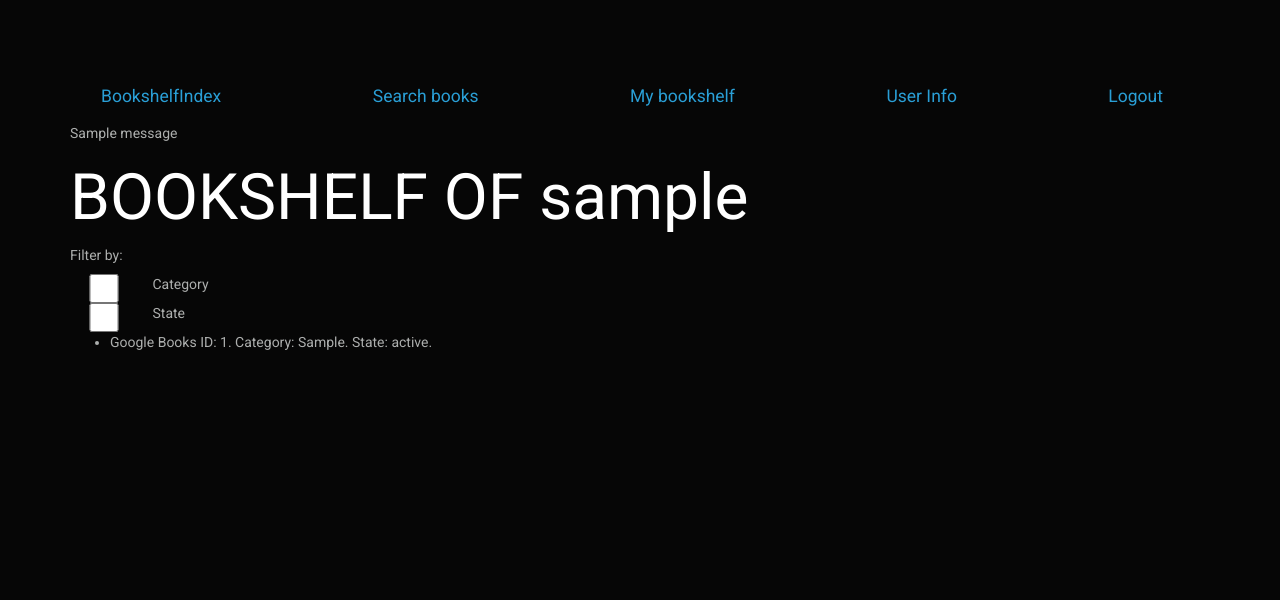
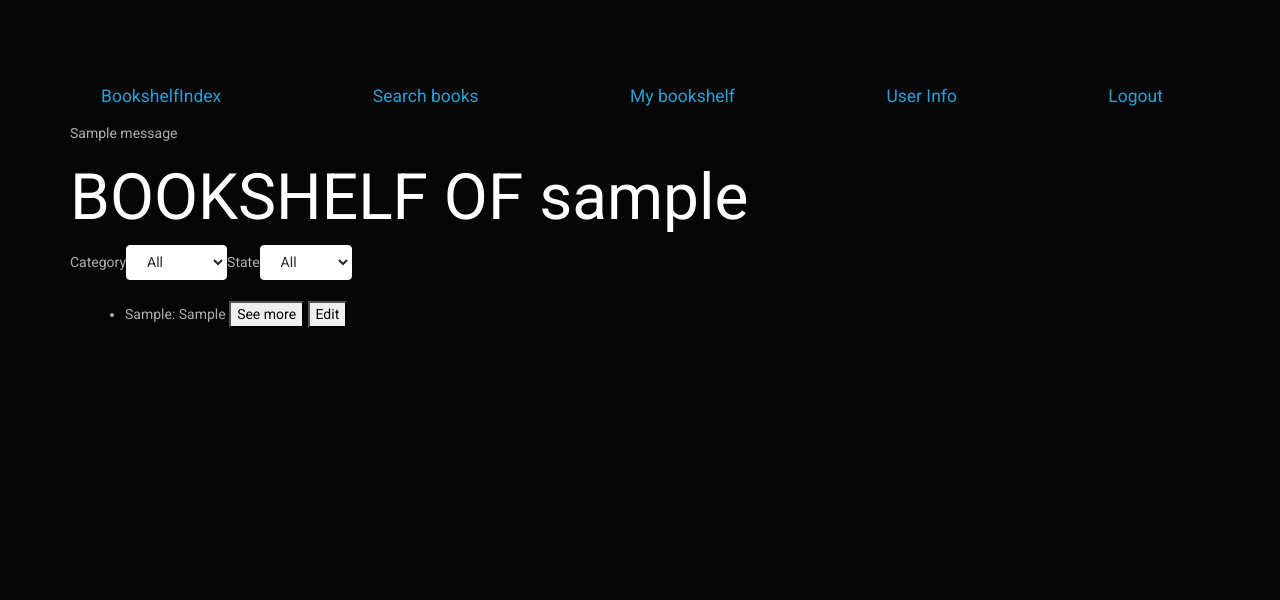
Before and after one commit to matildegarelik/bookshelf, a Flask app: page /bookshelf in a window 1280 px wide. Shown: the top 600 px of the page. Run offline with Flask 2, Linux system fonts and the light colour scheme; the visitor is signed in with stand-in values (Sample User, id 1); tables that the repository leaves empty hold one stand-in row (values such as "Sample post"); one stand-in notice (Sample message) is shown; some libraries are stand-ins or nearby versions.

Commit message:
basic functionalities ready, missing better frontend

```diff
--- a/main.py
+++ b/main.py
@@ -4,11 +4,13 @@ from flask_sqlalchemy import SQLAlchemy
 from sqlalchemy_serializer import SerializerMixin
 from sqlalchemy.orm import relationship
 from flask_migrate import Migrate
+import json
+from sqlalchemy.ext.declarative import DeclarativeMeta
 
 
 app = Flask(__name__)
 app.secret_key = "12345678"
-app.permanent_session_lifetime = timedelta(minutes=5)
+app.permanent_session_lifetime = timedelta(hours=5)
 
 PSQL_USER = 'postgres'
 PSQL_PASSWORD = 'matilde'
@@ -40,6 +42,16 @@ class User(db.Model, SerializerMixin):
         self.email = email
         self.password = password
 
+    @property
+    def serialize(self):
+        return {
+            'first_name': self.first_name,
+            'last_name': self.last_name,
+            'username': self.username,
+            'email': self.email,
+            'password': self.password
+        }
+
 
 class Book(db.Model, SerializerMixin):
     _id = db.Column("id", db.Integer, primary_key=True)
@@ -57,6 +69,17 @@ class Book(db.Model, SerializerMixin):
         self.state = state
         self.category = category
         self.user_id = user_id
+
+    @property
+    def serialize(self):
+        return {
+            'gb_id': self.gb_id,
+            'ii_type': self.ii_type,
+            'ii_value': self.ii_value,
+            'state': self.state,
+            'category': self.category,
+            'user_id': self.user_id
+        }
 
 
 @app.route('/')
@@ -96,11 +119,24 @@ def book(book_id):
 def user():
     return render_template("user.html", user=User.query.filter_by(username=session["user"]).first())
 
-@app.route('/bookshelf')
+@app.route('/bookshelf', methods=['POST', 'GET'])
 def bookshelf():
+    if request.method == 'POST':
+        gb_id = request.form["gb_id"]
+        book = Book.query.filter_by(gb_id=gb_id).first()
+        if request.form["edit"] == "DELETE":
+            db.session.delete(book)
+            db.session.commit()
+        else:
+            category = request.form["category"]
+            state = request.form["state"]
+            book.category = category
+            book.state = state
+            db.session.commit()
+
     user = User.query.filter_by(username=session["user"]).first()._id
-    user_books = Book.query.filter_by(user_id=user)
-    print(user_books)
+    user_books = Book.query.filter_by(user_id=user).all()
+    json_list = [i.serialize for i in user_books]
 
     categories = []
     states= []
@@ -110,7 +146,7 @@ def bookshelf():
         if not book.state in states:
             states.append(book.state)
 
-    return render_template("bookshelf.html", user=session["user"], user_books=user_books, categories=categories, states= states)
+    return render_template("bookshelf.html", user=session["user"], user_books=json_list, categories=categories, states= states)
 
 @app.route('/login', methods=['POST', 'GET'])
 def login():
--- a/templates/bookshelf.html
+++ b/templates/bookshelf.html
@@ -4,23 +4,33 @@
 {% block content %}
 <h1>BOOKSHELF OF {{user}}</h1>
 
-<form>
-    <label for="filter_by">Filter by: </label>
-    <div class="row" id="filter1">
-        <input type="checkbox" class="checkbox col-md-1" id="filter_category" name="filters[]" value="category">
-        <label for="filter_category" >Category</label>
+<form class="form-inline">
+    <div class="form-group">
+        <label for="category">Category</label>
+        <select class="form-control" id="category" onchange="view_books();">
+            <option value="all" selected>All</option>
+            {% for c in categories %}
+                <option>{{c}}</option>
+            {% endfor %}
+        </select>
     </div>
-    <div class="row" id="filter2">
-        <input type="checkbox" class="checkbox col-md-1" id="filter_state" name="filters[]" value="state">
-        <label for="filter_state">State</label>
+    <div class="form-group">
+        <label for="state">State</label>
+        <select class="form-control" id="state" onchange="view_books();">
+            <option value="all" selected>All</option>
+            {% for s in states %}
+                <option>{{s}}</option>
+            {% endfor %}
+        </select>
     </div>
 </form>
+<br>
+<div class="container">
+    <ul id="books">
 
-<ul>
-    {% for book in user_books %}
-    <li>Google Books ID: {{book.gb_id}}. Category: {{book.category}}. State: {{book.state}}.</li>
-    {% endfor %}
-</ul>
+    </ul>
+
+</div>
 
 
 
@@ -28,32 +38,64 @@
 
 {% block more_script %}
 <script>
-$(document).ready(filter_user_books)
-$('input.checkbox').change(function(){
-    if ($('#filter_category').checked){
-        console.log("hello")}
-})
+    var user_books = {{ user_books | tojson | safe }}
+    console.log(user_books);
 
-function filter_user_books(){
-    if ($('#filter_category').checked){
-        console.log("hello")
-        $('#filter1').append(`
-        <select name="category">
-            {% for category in categories %}
-                <option>{{category}}</option>
-            {% endfor %}
-        </select>
-        `)
+    function view_books(){
+        var category_filter = $('#category').val();
+        var state_filter = $('#state').val();
+        var books = user_books;
+        var output = "";
+        var filtered_books = books;
+
+        console.log(books)
+
+        if(category_filter!="all"){
+            filtered_books = filtered_books.filter( m => m.category == category_filter)
+        }
+
+        if(state_filter!="all"){
+            filtered_books = filtered_books.filter( m => m.state == state_filter)
+        }
+
+        console.log(filtered_books);
+
+        for(book in filtered_books){
+            var b = filtered_books[book]
+            output +=`
+                <li>${b.ii_type}: ${b.ii_value} <button onclick=bookSelected("${b.gb_id}")>See more</button> <button onclick="togglePopUp('${b.gb_id}')"">Edit</button></li>
+                <div class="container">
+                    <div class="popup" id="popup-${b.gb_id}">
+                        <div class="overlay"></div>
+                        <div class="content">
+                            <div class="close-btn" onclick="togglePopUp('${b.gb_id}')">&times;</div>
+                            <h1>Edit books</h1>
+                            <form method="POST">
+                                <label>Google books ID: </label>
+                                <input name="gb_id" value="${b.gb_id}" readonly><br>
+                                <label>Category: </label>
+                                <input type="text" required name="category" value='${b.category}'><br>
+                                <label>State: </label>
+                                <input type="text" value='${b.state}' name="state" required><br>
+                                <input type="submit" class="btn btn-success" name="edit" value="EDIT">
+                                <span> or </span>
+                                <input type="submit" class="btn btn-danger" name="edit" value="DELETE">
+                            </form>
+                        </div>
+                    </div>
+                </div>
+            `
+        }
+
+        $('ul#books').html(output);
     }
-    if ($('#filter_state').checked){
-        $('#filter2').append(`
-        <select name="state">
-            {% for state in states %}
-                <option>{{state}}</option>
-            {% endfor %}
-        </select>
-        `)
+
+    function togglePopUp(gb_id){
+        document.getElementById(`popup-${gb_id}`).classList.toggle("active");
     }
-}
+
+    document.addEventListener('DOMContentLoaded', view_books())
+
+
 </script>
 {% endblock %}
```
